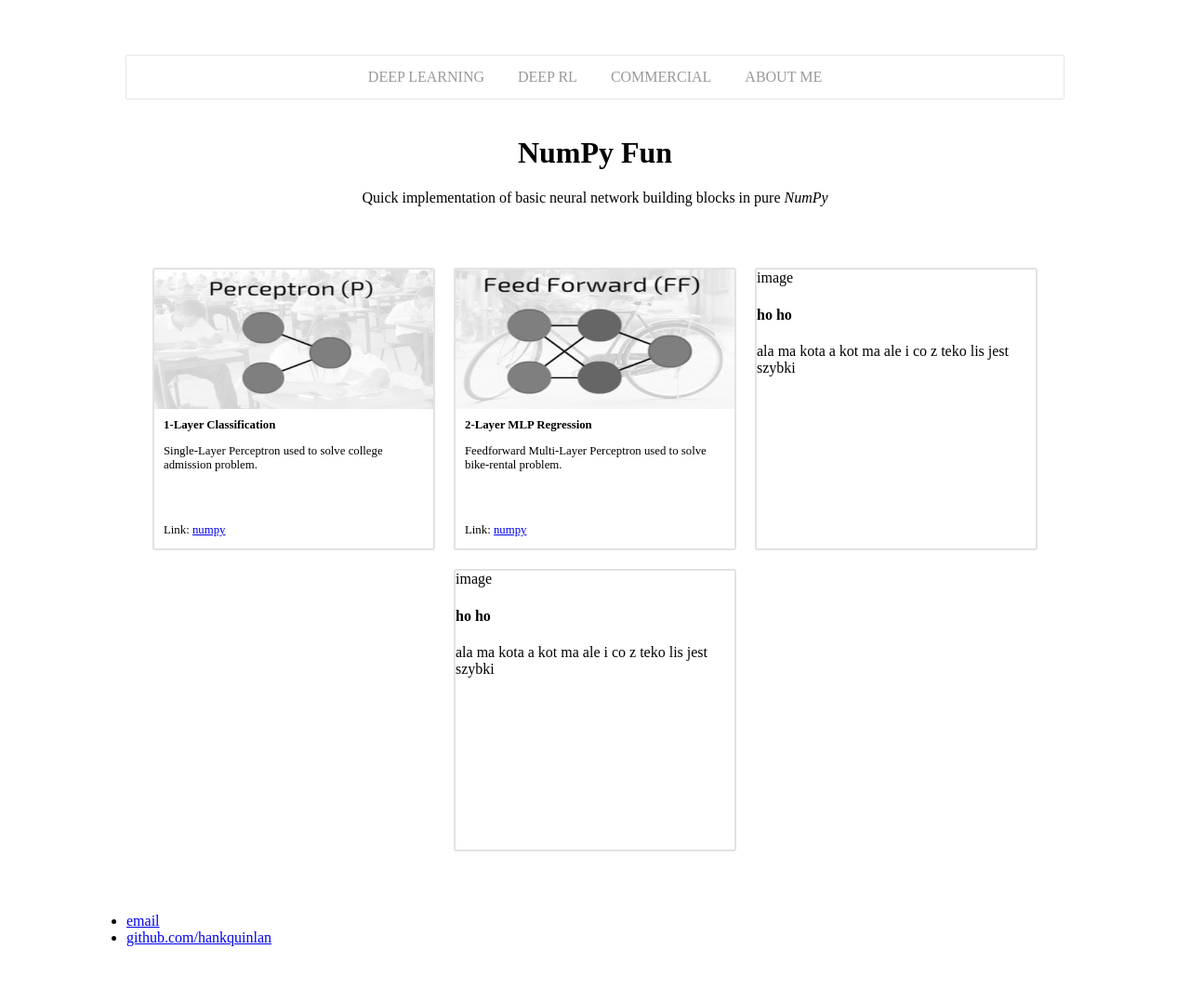
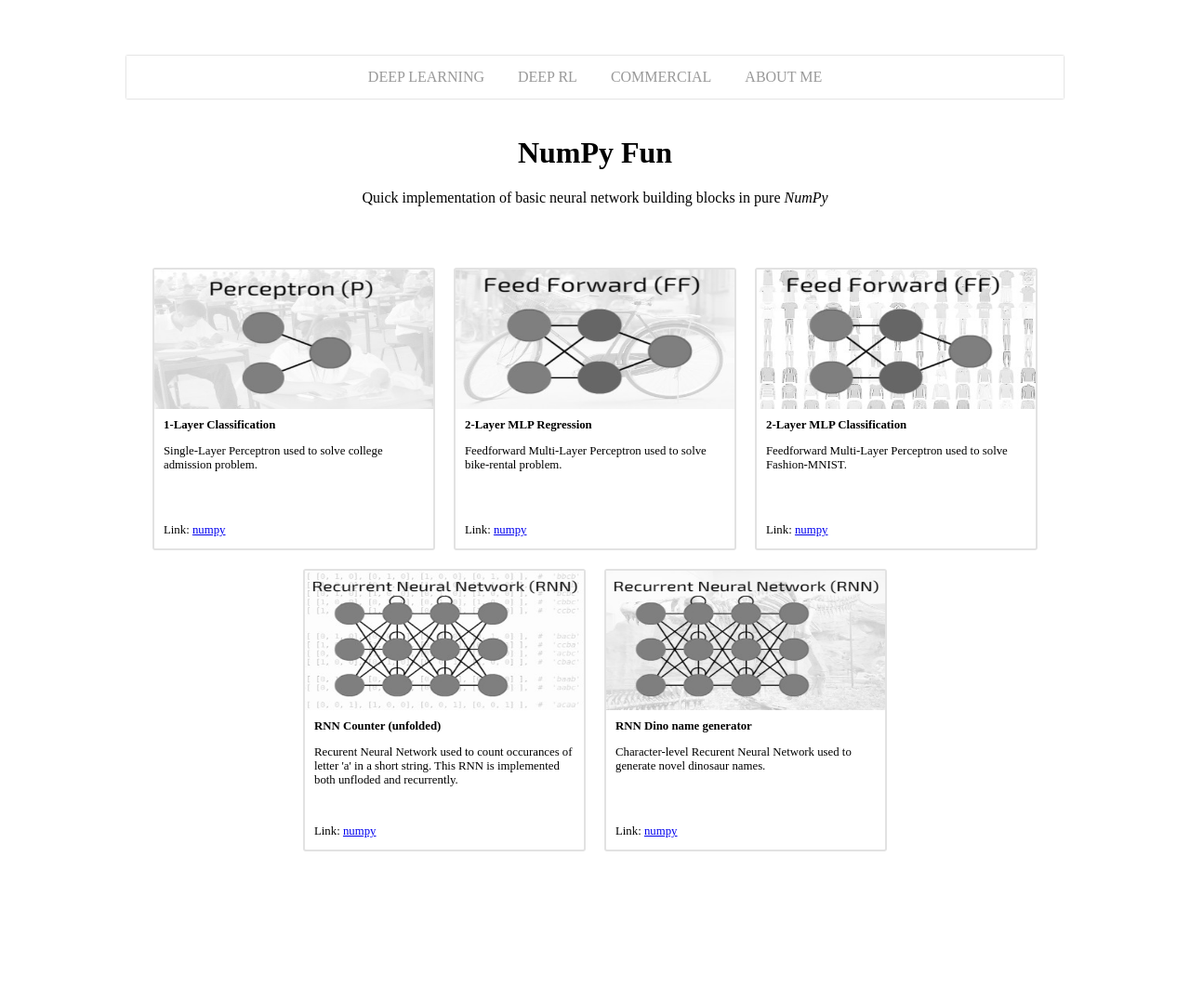
Before and after one commit to marcinbogdanski/marcinbogdanski.github.io, a Jekyll site: the page built from deep-learning.html, in a window 1280 px wide. Shown: the whole page at 93% size. Built offline with Jekyll 4.4.1, drawn with Linux system fonts in a browser that asks for light colours; after the commit the page ends 1026 px from its top, so only the background shows below that.

Commit message:
Finish 5x NumPy Links

```diff
--- a/_layouts/default.html
+++ b/_layouts/default.html
@@ -23,12 +23,14 @@
 
         </div>
 
+        <!--
         <footer>
             <ul>
                 <li><a href="mailto:hankquinlanhub@gmail.com">email</a></li>
                 <li><a href="https://github.com/hankquinlan">github.com/hankquinlan</a></li>
             </ul>
         </footer>
+        -->
 
     </body>
 </html>
--- a/deep-learning.html
+++ b/deep-learning.html
@@ -24,32 +24,49 @@ layout: default
 
         <li>
             <div class="card_image">
-                <a target="_blank"><img src="/assets/images/2layer_reg.jpg" alt="Two layer regression."/></a>
+                <a href="https://marcinbogdanski.github.io/ai-sketchpad/Udacity_DL_Nanodegree/011%20Bike%20Project/Bike+Project.html">
+                    <img src="/assets/images/2layer_reg.jpg" alt="Two layer regression."/></a>
             </div>
             <div class="card_text">
                 <b>2-Layer MLP Regression</b>
                 <p>Feedforward Multi-Layer Perceptron used to solve bike-rental problem.</p>
-                <p class="link">Link: <a href="_blank">numpy</a></p>
+                <p class="link">Link: <a href="https://marcinbogdanski.github.io/ai-sketchpad/Udacity_DL_Nanodegree/011%20Bike%20Project/Bike+Project.html">numpy</a></p>
             </div>
         </li>
 
         <li>
-            <div>
-                <a target="_blank">image</a>
+            <div class="card_image">
+                <a href="https://marcinbogdanski.github.io/ai-sketchpad/NumpyNN/0020_FC_2LayerClass.html">
+                    <img src="/assets/images/2layer_class.jpg" alt="Two layer classification."/></a>
             </div>
-            <div>
-                <h4>ho ho</h4>
-                <p>ala ma kota a kot ma ale i co z teko lis jest szybki</p>
+            <div class="card_text">
+                <b>2-Layer MLP Classification</b>
+                <p>Feedforward Multi-Layer Perceptron used to solve Fashion-MNIST.</p>
+                <p class="link">Link: <a href="https://marcinbogdanski.github.io/ai-sketchpad/NumpyNN/0020_FC_2LayerClass.html">numpy</a></p>
             </div>
         </li>
 
         <li>
-            <div>
-                <a target="_blank">image</a>
+            <div class="card_image">
+                <a href="https://marcinbogdanski.github.io/ai-sketchpad/NumpyNN/1010_Char_RNN_Unfolded.html">
+                    <img src="/assets/images/rnn_counter.jpg" alt="RNN counter (unfolded)."/></a>
             </div>
-            <div>
-                <h4>ho ho</h4>
-                <p>ala ma kota a kot ma ale i co z teko lis jest szybki</p>
+            <div class="card_text">
+                <b>RNN Counter (unfolded)</b>
+                <p>Recurent Neural Network used to count occurances of letter 'a' in a short string. This RNN is implemented both unfloded and recurrently.</p>
+                <p class="link">Link: <a href="https://marcinbogdanski.github.io/ai-sketchpad/NumpyNN/1010_Char_RNN_Unfolded.html">numpy</a></p>
+            </div>
+        </li>
+
+        <li>
+            <div class="card_image">
+                <a href="https://marcinbogdanski.github.io/ai-sketchpad/NumpyNN/1020_Char_RNN_Dinosaurs">
+                    <img src="/assets/images/rnn_dino.jpg" alt="RNN to generate dinosaur names."/></a>
+            </div>
+            <div class="card_text">
+                <b>RNN Dino name generator</b>
+                <p>Character-level Recurent Neural Network used to generate novel dinosaur names.</p>
+                <p class="link">Link: <a href="https://marcinbogdanski.github.io/ai-sketchpad/NumpyNN/1020_Char_RNN_Dinosaurs">numpy</a></p>
             </div>
         </li>
     </ul>
```
Also changed, not shown: assets/images/2layer_class.jpg (added), assets/images/rnn_counter.jpg (added), assets/images/rnn_dino.jpg (added).
